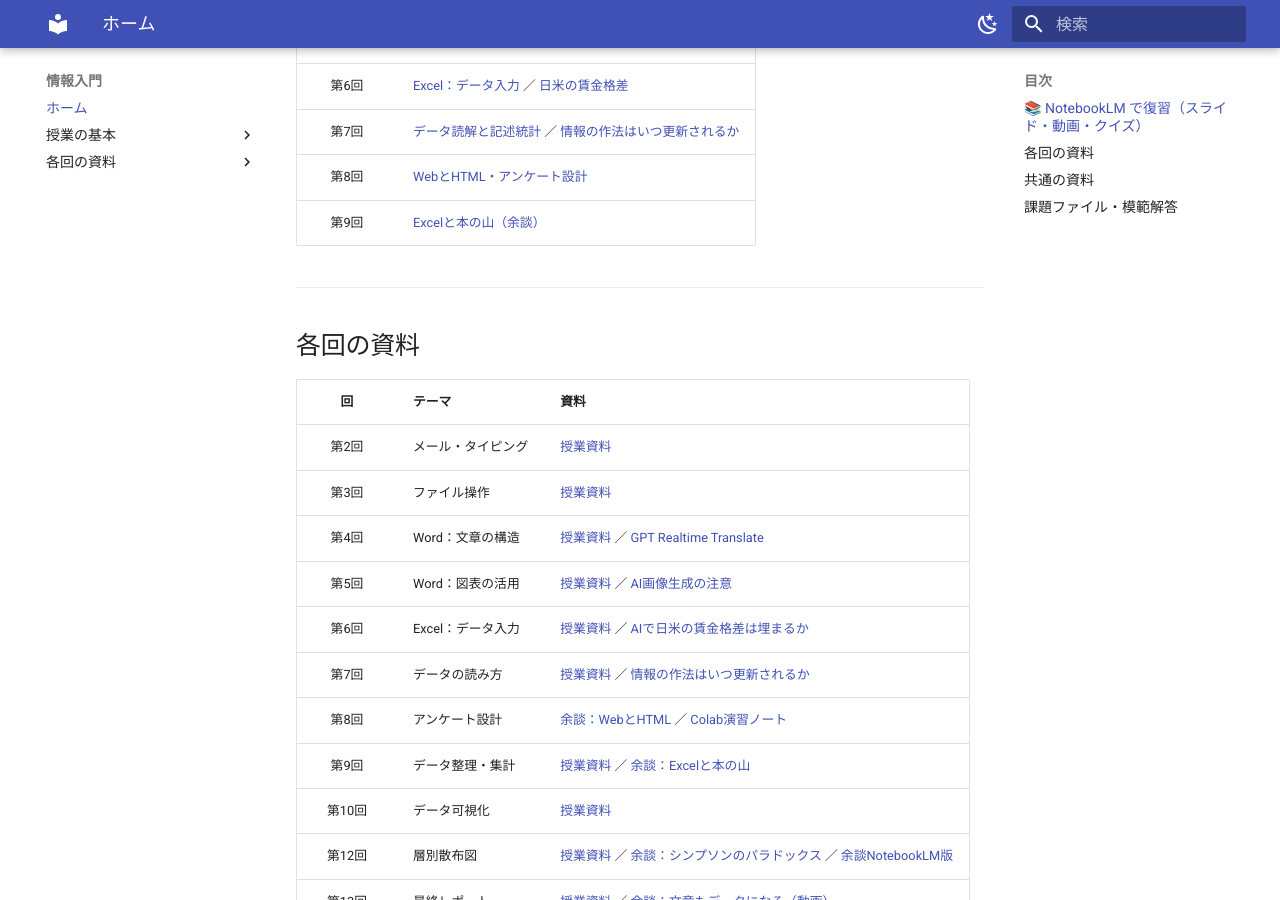
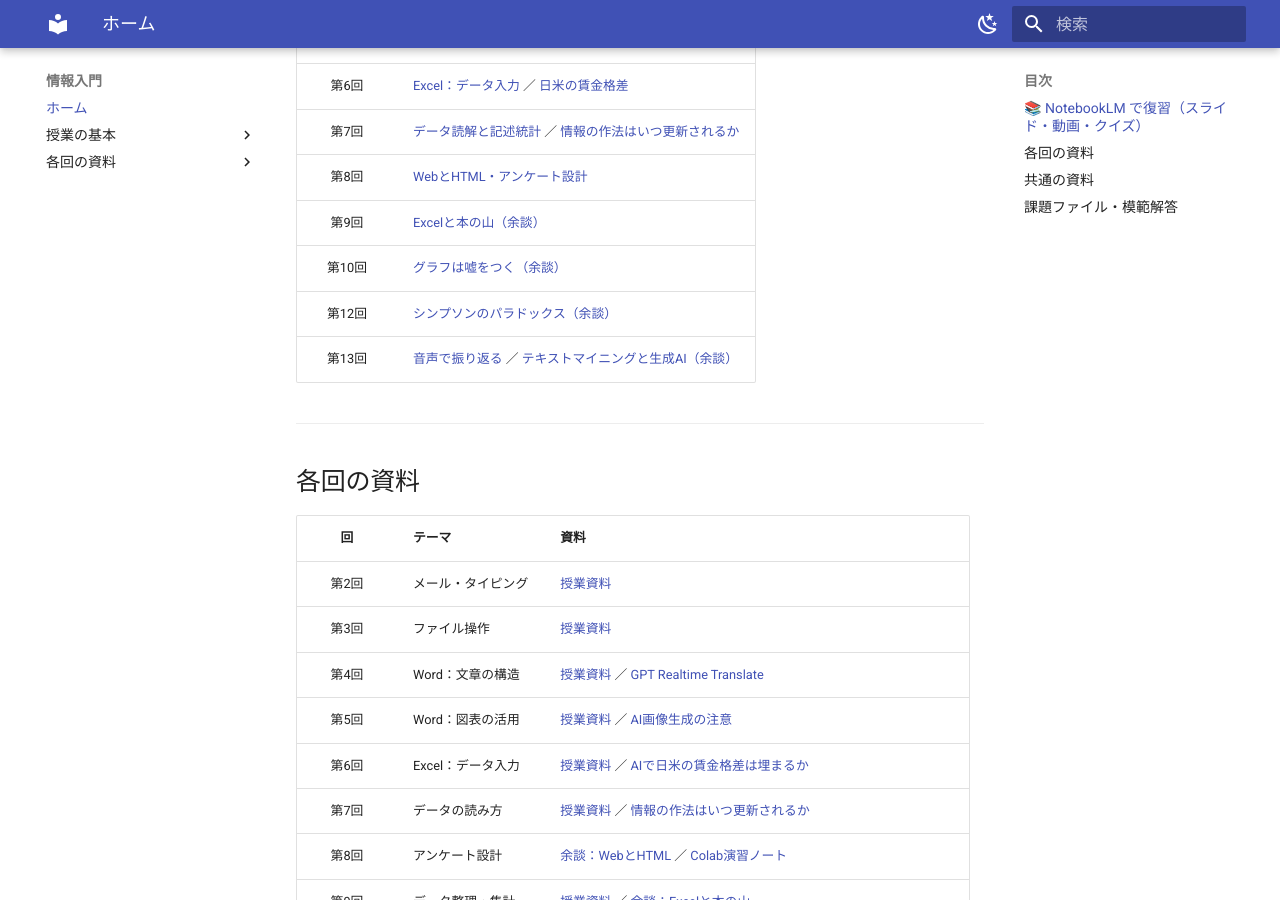
Before and after one commit to aonoa68/joho-nyumon, an MkDocs documentation site: the page built from docs/index.md, in a window 1280 px wide and 900 px high, scrolled down 844 px. Built offline with MkDocs 1.6.1 and Material for MkDocs 9.7.7, drawn with Linux system fonts in a browser that asks for light colours.

Commit message:
NotebookLM復習表を第10〜13回まで拡張（Moodleの実URLから確定）
Co-Authored-By: Claude Opus 4.8 (1M context) <noreply@anthropic.com>

```diff
--- a/docs/index.md
+++ b/docs/index.md
@@ -29,6 +29,9 @@
 | 第7回 | [データ読解と記述統計](https://notebooklm.google.com/notebook/d366a546-38ce-482f-935c-1619d637b381) ／ [情報の作法はいつ更新されるか](https://notebooklm.google.com/notebook/3efc2e93-c569-4fef-b11a-68bc09f63554) |
 | 第8回 | [WebとHTML・アンケート設計](https://notebooklm.google.com/notebook/e85074f4-f8ad-440f-83bf-a6c834237a4a) |
 | 第9回 | [Excelと本の山（余談）](https://notebooklm.google.com/notebook/2819d253-1307-4ce7-bdce-d8df3be0da64) |
+| 第10回 | [グラフは嘘をつく（余談）](https://notebooklm.google.com/notebook/df55a6ca-1faf-4bf3-884c-a82cb02f9d41) |
+| 第12回 | [シンプソンのパラドックス（余談）](https://notebooklm.google.com/notebook/9ebb9a57-9c32-4229-9ee3-d989643232e7) |
+| 第13回 | [音声で振り返る](https://notebooklm.google.com/notebook/908e20ce-fe8c-4ff1-b112-efd0ce5f75fe) ／ [テキストマイニングと生成AI（余談）](https://notebooklm.google.com/notebook/57391cc4-18a8-4092-bae8-4726b4342010) |
 
 ---
 
```
